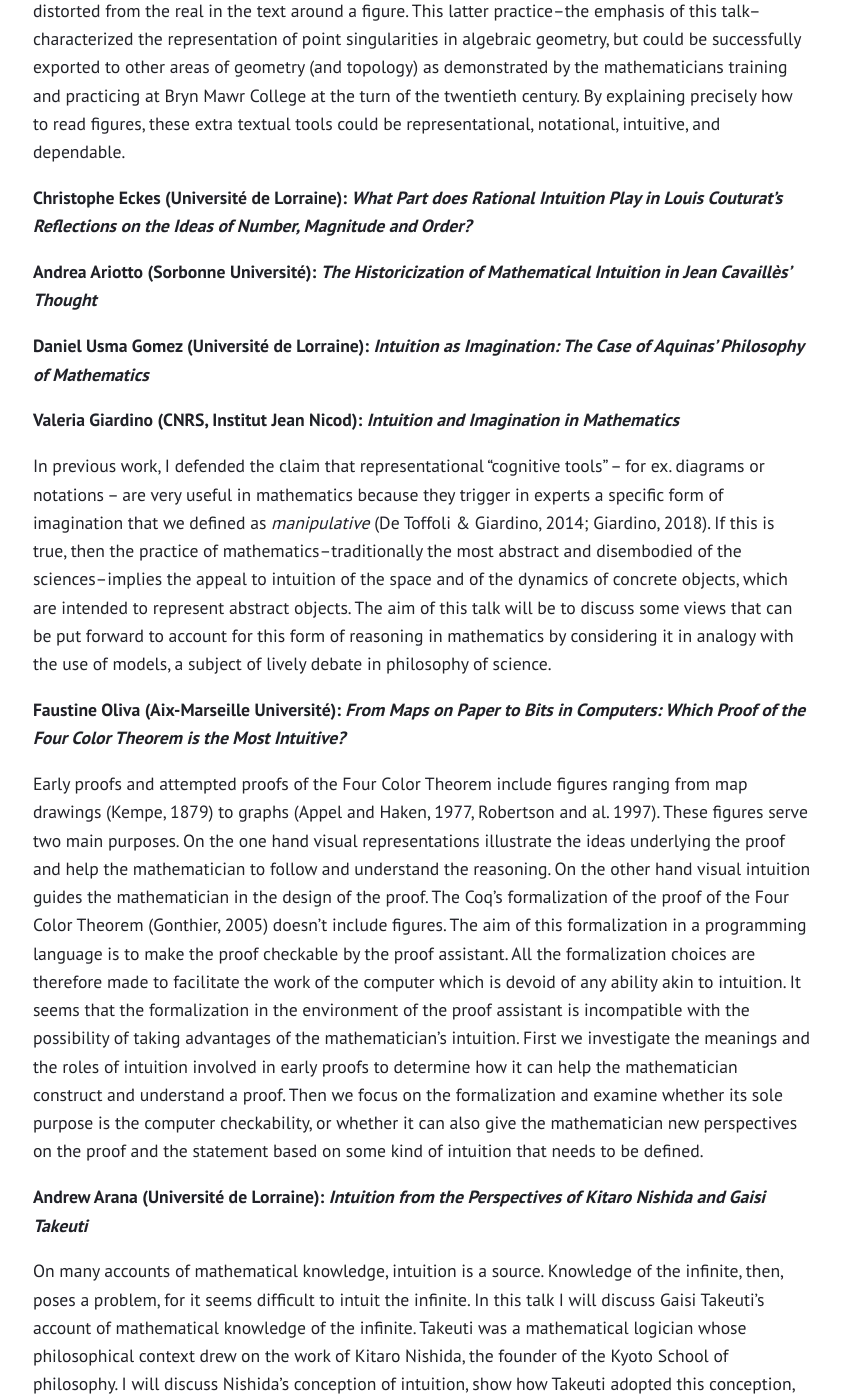
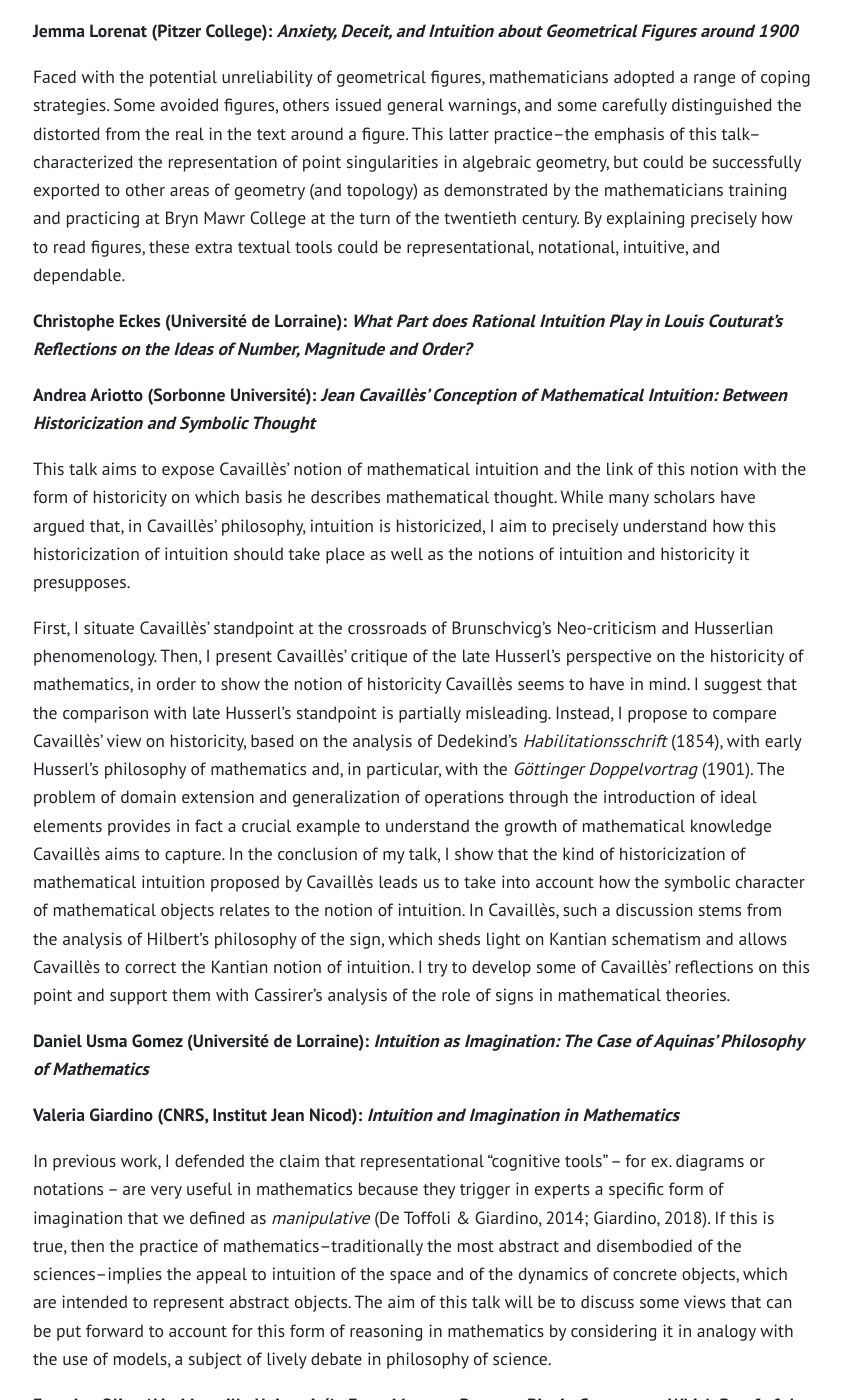
Before and after one commit to yhamami/mathematical-intuition-workshops, a Jekyll site: the page built from liege-program.md, in a window 1280 px wide and 1400 px high, scrolled down 3048 px. Shown: the whole window, without its empty margins (218-1059 px from the left). Built offline with Jekyll 4.4.1, drawn with Linux system fonts in a browser that asks for light colours; some of the changed text lies outside the part shown.

Commit message:
add: abstracts

```diff
--- a/liege-program.md
+++ b/liege-program.md
@@ -19,7 +19,7 @@ layout: page
 | 14:40—14:50 | Coffee Break |
 | 14:50—16:00 | **Christophe Eckes** (Université de Lorraine) <br /> _What Part does Rational Intuition Play in Louis Couturat's Reflections on the Ideas <br />  of Number, Magnitude and Order?_ |
 | 16:00—16:10 | Coffee Break |
-| 16:10—17:20| **Andrea Ariotto** (Sorbonne Université) <br /> _The Historicization of Mathematical Intuition in Jean Cavaillès' Thought_ |
+| 16:10—17:20| **Andrea Ariotto** (Sorbonne Université) <br /> _Jean Cavaillès’ Conception of Mathematical Intuition: Between Historicization and Symbolic Thought_ |
 
 
 **Tuesday 7 November 2023**
@@ -35,7 +35,7 @@ layout: page
 | 14:40—14:50 | Coffee Break |
 | 14:50—16:00 | **Andrew Arana** (Université de Lorraine) <br /> _Intuition from the Perspectives of Kitaro Nishida and Gaisi Takeuti_ |
 | 16:00—16:10 | Coffee Break |
-| 16:10—17:20| **François Charton** (META) <br /> _tba_|
+| 16:10—17:20| **François Charton** (META) <br /> _Can Mathematics be Learned from Examples Only? Experimenting with Language Models_|
 
 **Wednesday 8 November 2023**
 
@@ -75,7 +75,11 @@ Faced with the potential unreliability of geometrical figures, mathematicians ad
 
 **Christophe Eckes (Université de Lorraine):  _What Part does Rational Intuition Play in Louis Couturat's Reflections on the Ideas of Number, Magnitude and Order?_**
 
-**Andrea Ariotto (Sorbonne Université): _The Historicization of Mathematical Intuition in Jean Cavaillès' Thought_**
+**Andrea Ariotto (Sorbonne Université): _Jean Cavaillès’ Conception of Mathematical Intuition: Between Historicization and Symbolic Thought_**
+
+This talk aims to expose Cavaillès’ notion of mathematical intuition and the link of this notion with the form of historicity on which basis he describes mathematical thought. While many scholars have argued that, in Cavaillès’ philosophy, intuition is historicized, I aim to precisely understand how this historicization of intuition should take place as well as the notions of intuition and historicity it presupposes.
+
+First, I situate Cavaillès’ standpoint at the crossroads of Brunschvicg’s Neo-criticism and Husserlian phenomenology. Then, I present Cavaillès’ critique of the late Husserl’s perspective on the historicity of mathematics, in order to show the notion of historicity Cavaillès seems to have in mind. I suggest that the comparison with late Husserl’s standpoint is partially misleading. Instead, I propose to compare Cavaillès’ view on historicity, based on the analysis of Dedekind’s _Habilitationsschrift_ (1854), with early Husserl’s philosophy of mathematics and, in particular, with the _Göttinger Doppelvortrag_ (1901). The problem of domain extension and generalization of operations through the introduction of ideal elements provides in fact a crucial example to understand the growth of mathematical knowledge Cavaillès aims to capture. In the conclusion of my talk, I show that the kind of historicization of mathematical intuition proposed by Cavaillès leads us to take into account how the symbolic character of mathematical objects relates to the notion of intuition. In Cavaillès, such a discussion stems from the analysis of Hilbert’s philosophy of the sign, which sheds light on Kantian schematism and allows Cavaillès to correct the Kantian notion of intuition. I try to develop some of Cavaillès’ reflections on this point and support them with Cassirer's analysis of the role of signs in mathematical theories.
 
 **Daniel Usma Gomez (Université de Lorraine): _Intuition as Imagination: The Case of Aquinas' Philosophy of Mathematics_**
 
@@ -91,7 +95,9 @@ Early proofs and attempted proofs of the Four Color Theorem include figures rang
 
 On many accounts of mathematical knowledge, intuition is a source. Knowledge of the infinite, then, poses a problem, for it seems difficult to intuit the infinite. In this talk I will discuss Gaisi Takeuti's account of mathematical knowledge of the infinite. Takeuti was a mathematical logician whose philosophical context drew on the work of Kitaro Nishida, the founder of the Kyoto School of philosophy. I will discuss Nishida’s conception of intuition, show how Takeuti adopted this conception, and explain how Takeuti could use this conception of intuition to give a more expansive account of intuitive knowledge of the infinite than is standard in the philosophy of mathematics since Hilbert.
 
-**François Charton (META):  _tba_**
+**François Charton (META):  _Can Mathematics be Learned from Examples Only? Experimenting with Language Models_**
+
+Deep-learning models can be trained, from examples only, to solve problems of symbolic and numeric mathematics. It is tempting to downplay these results as mere memorization of the training examples. Investigating from three cases, symbolic regression, linear algebra, and integer arithmetic, I show that models trained on examples do learn mathematical abstractions, which they use to solve problems.
 
 **Gerhard Heinzmann (Université de Lorraine): _Intuitive Roots of Mathematical Understanding_**
 
```
